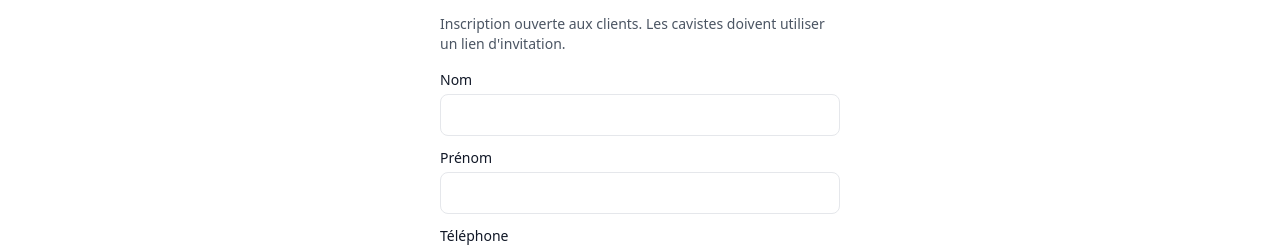
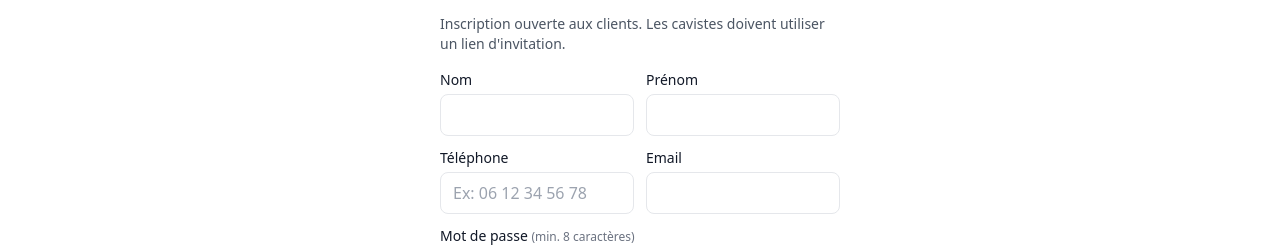
Before and after one commit to elmikitozer/WineDistrict, a Next.js app: page /signup in a window 1280 px wide. Shown: the part 123-371 px from the top of the page. Built offline with nearby package versions, Linux system fonts and the light colour scheme; no server answers.

Commit message:
ui: improve signup form layout with two-column grid
- Arrange name/surname and phone/email fields in responsive grid
- Use grid-cols-1 md:grid-cols-2 for better desktop experience
- Maintain mobile-first approach with single column on small screens
- Add gap-3 for consistent spacing between columns

```diff
--- a/app/signup/page.tsx
+++ b/app/signup/page.tsx
@@ -167,6 +167,8 @@
       )}
 
       <form onSubmit={onSubmit} className="space-y-3">
+        {/* Nom et Prénom sur 2 colonnes */}
+        <div className="grid grid-cols-1 md:grid-cols-2 gap-3">
           <div className="space-y-1">
             <label className="block text-sm">Nom</label>
             <input
@@ -194,7 +196,10 @@
             />
             {prenomError && <p className="text-xs text-red-600 mt-1">{prenomError}</p>}
           </div>
+        </div>
 
+        {/* Téléphone et Email sur 2 colonnes */}
+        <div className="grid grid-cols-1 md:grid-cols-2 gap-3">
           <div className="space-y-1">
             <label className="block text-sm">Téléphone</label>
             <input
@@ -222,6 +227,7 @@
               required
             />
             {emailError && <p className="text-xs text-red-600 mt-1">{emailError}</p>}
+          </div>
         </div>
         <div className="space-y-1">
           <label className="block text-sm">
```
Lines whose indentation alone changed are shown as unchanged.
